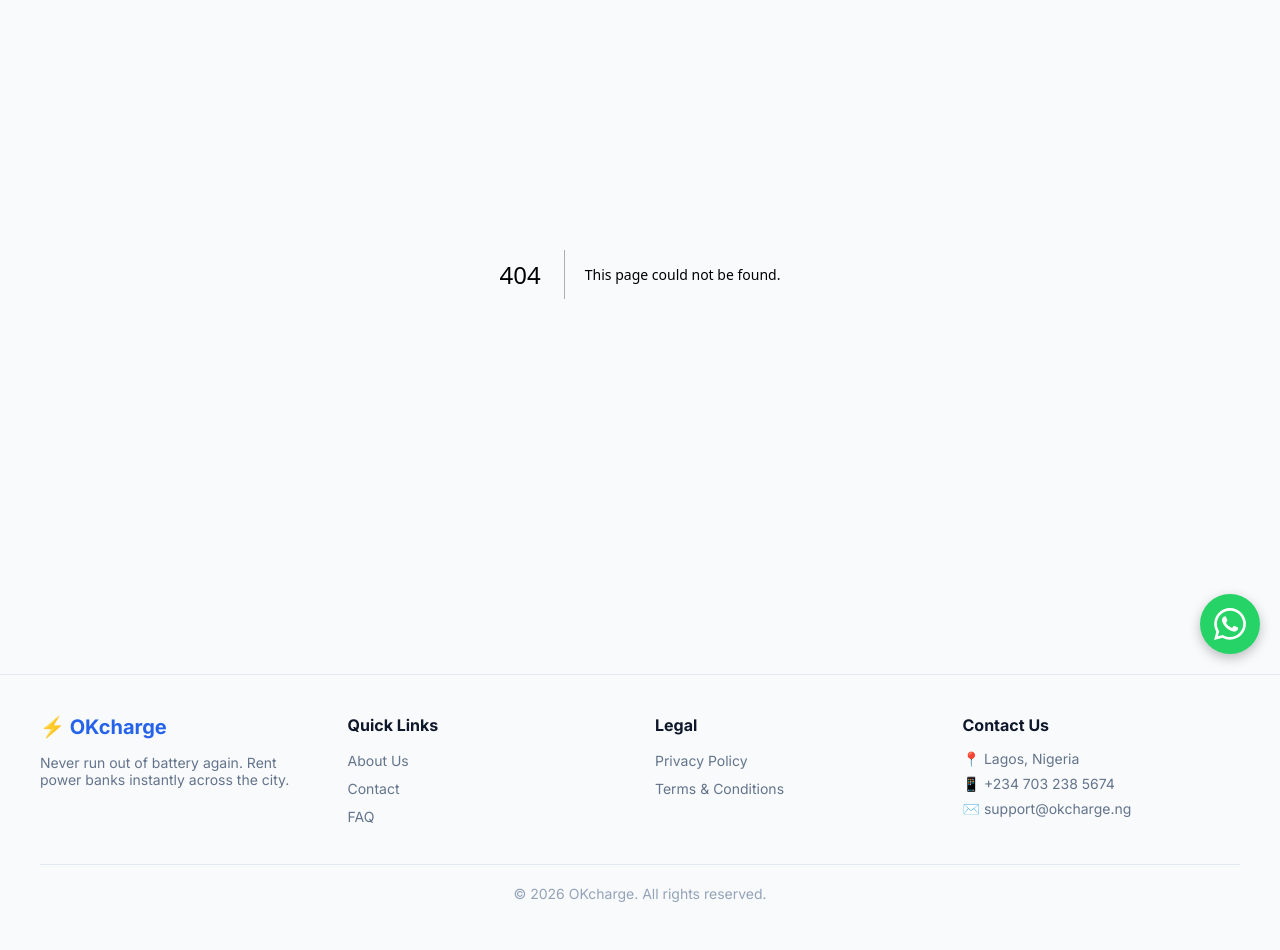
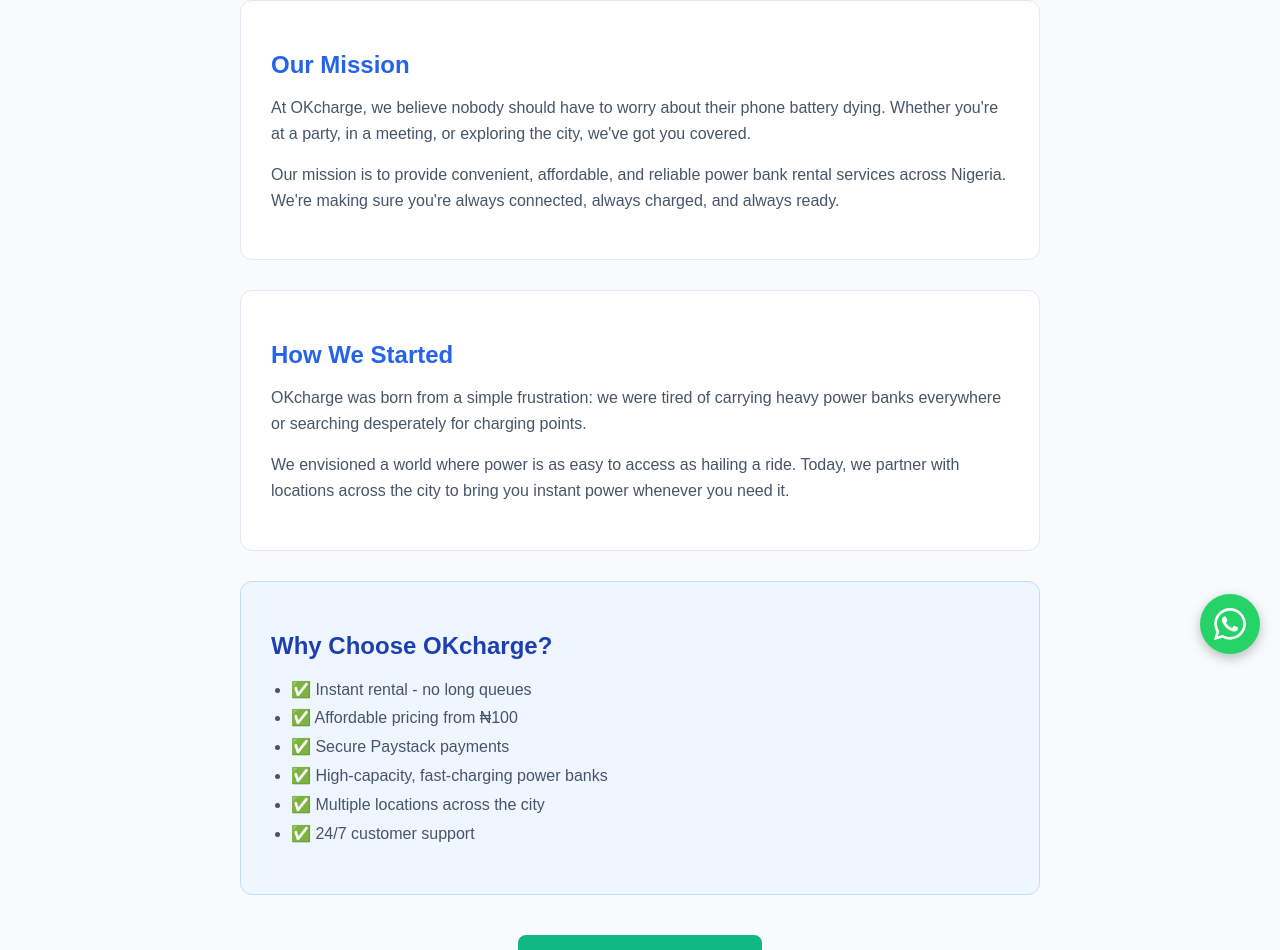
Before and after one commit to okivictor01-bit/OKcharge-, a Next.js app: page /about in a window 1280 px wide. Before the commit this address had no page. Shown: the part 126-1076 px from the top of the page. Before the commit the page ends 1048 px from the top, so only its background shows below. Built offline with nearby package versions, Linux system fonts and the light colour scheme.

Commit message:
Create page.tsx

```diff
--- /dev/null
+++ b/app/about/page.tsx
@@ -0,0 +1,56 @@
+import Link from 'next/link';
+
+export default function AboutPage() {
+  return (
+    <main style={{ padding: '40px 20px', maxWidth: '800px', margin: '0 auto', fontFamily: 'sans-serif' }}>
+      <h1 style={{ fontSize: '36px', fontWeight: 'bold', color: '#0f172a', marginBottom: '20px' }}>About OKcharge</h1>
+
+      <div style={{ backgroundColor: 'white', padding: '30px', borderRadius: '12px', border: '1px solid #e2e8f0', marginBottom: '30px' }}>
+        <h2 style={{ fontSize: '24px', color: '#2563eb', marginBottom: '15px' }}>Our Mission</h2>
+        <p style={{ fontSize: '16px', color: '#475569', lineHeight: '1.6', marginBottom: '15px' }}>
+          At OKcharge, we believe nobody should have to worry about their phone battery dying. Whether you're at a party, in a meeting, or exploring the city, we've got you covered.
+        </p>
+        <p style={{ fontSize: '16px', color: '#475569', lineHeight: '1.6' }}>
+          Our mission is to provide convenient, affordable, and reliable power bank rental services across Nigeria. We're making sure you're always connected, always charged, and always ready.
+        </p>
+      </div>
+
+      <div style={{ backgroundColor: 'white', padding: '30px', borderRadius: '12px', border: '1px solid #e2e8f0', marginBottom: '30px' }}>
+        <h2 style={{ fontSize: '24px', color: '#2563eb', marginBottom: '15px' }}>How We Started</h2>
+        <p style={{ fontSize: '16px', color: '#475569', lineHeight: '1.6', marginBottom: '15px' }}>
+          OKcharge was born from a simple frustration: we were tired of carrying heavy power banks everywhere or searching desperately for charging points.
+        </p>
+        <p style={{ fontSize: '16px', color: '#475569', lineHeight: '1.6' }}>
+          We envisioned a world where power is as easy to access as hailing a ride. Today, we partner with locations across the city to bring you instant power whenever you need it.
+        </p>
+      </div>
+
+      <div style={{ backgroundColor: '#eff6ff', padding: '30px', borderRadius: '12px', border: '1px solid #bfdbfe' }}>
+        <h2 style={{ fontSize: '24px', color: '#1e40af', marginBottom: '15px' }}>Why Choose OKcharge?</h2>
+        <ul style={{ fontSize: '16px', color: '#475569', lineHeight: '1.8', paddingLeft: '20px' }}>
+          <li>✅ Instant rental - no long queues</li>
+          <li>✅ Affordable pricing from ₦100</li>
+          <li>✅ Secure Paystack payments</li>
+          <li>✅ High-capacity, fast-charging power banks</li>
+          <li>✅ Multiple locations across the city</li>
+          <li>✅ 24/7 customer support</li>
+        </ul>
+      </div>
+
+      <div style={{ textAlign: 'center', marginTop: '40px' }}>
+        <Link href="/rent" style={{
+          display: 'inline-block',
+          backgroundColor: '#10b981',
+          color: 'white',
+          padding: '15px 30px',
+          borderRadius: '8px',
+          textDecoration: 'none',
+          fontWeight: 'bold',
+          fontSize: '16px'
+        }}>
+          Rent a Power Bank Now
+        </Link>
+      </div>
+    </main>
+  );
+}
```
